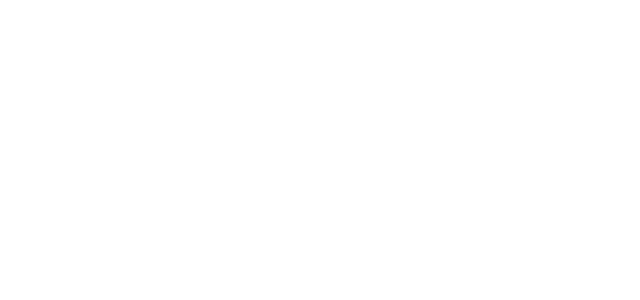
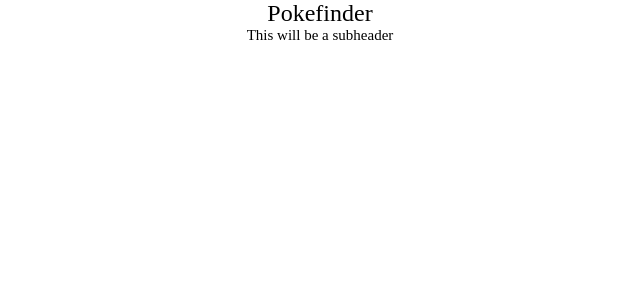
Before and after one commit to BethScarlett/Pokefinder, a React (Vite) app: page / in a window 1280 px wide. Shown: the top 300 px of the page, without its empty margins (320-960 px from the left). Built offline with nearby package versions, Linux system fonts and the light colour scheme.

Commit message:
Setup header component

```diff
--- a/src/App.tsx
+++ b/src/App.tsx
@@ -1,5 +1,11 @@
+import Header from "./Components/Header/Header";
+
 const App = () => {
-  return <div></div>;
+  return (
+    <div>
+      <Header />
+    </div>
+  );
 };
 
 export default App;
--- /dev/null
+++ b/src/Components/Header/Header.scss
@@ -0,0 +1,19 @@
+* {
+  margin: 0;
+  padding: 0;
+  box-sizing: border-box;
+}
+
+.header {
+  display: flex;
+  flex-direction: column;
+  align-items: center;
+
+  &__heading {
+    font-size: 24px;
+  }
+
+  &__subheading {
+    font-size: 15px;
+  }
+}
--- /dev/null
+++ b/src/Components/Header/Header.tsx
@@ -0,0 +1,12 @@
+import "./Header.scss";
+
+const Header = () => {
+  return (
+    <div className="header">
+      <div className="header__heading">Pokefinder</div>
+      <p className="header__subheading">This will be a subheader</p>
+    </div>
+  );
+};
+
+export default Header;
```
